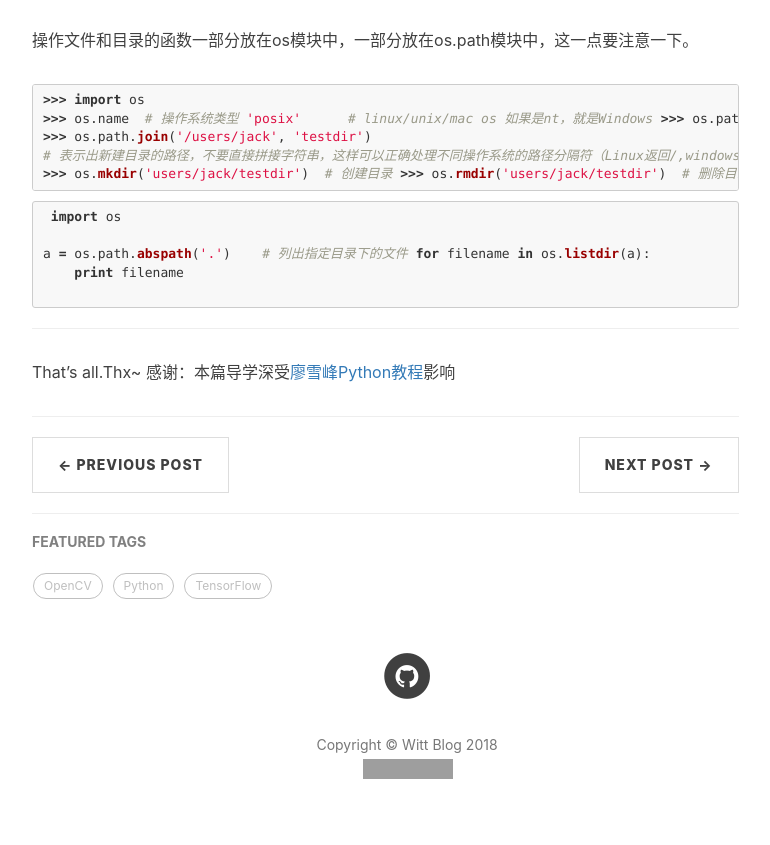
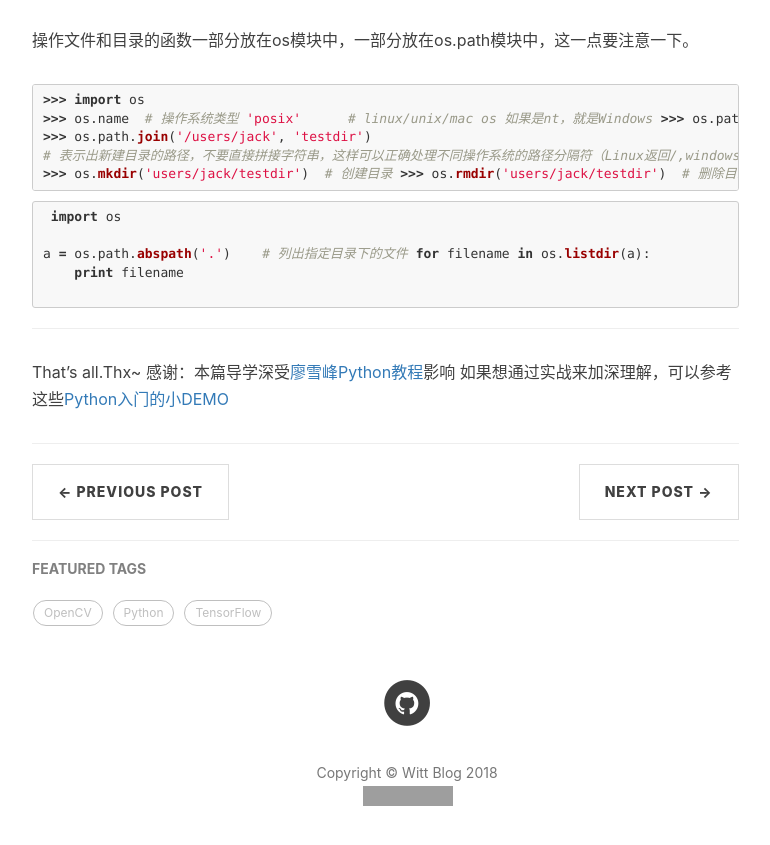
Before and after one commit to primetong/primetong.github.io, a Jekyll site: the page built from _posts/2018-03-31-tensorflow-python.markdown, in a window 1280 px wide and 900 px high, scrolled down 12118 px. Shown: the top 845 px of the window, without its empty margins (233-1003 px from the left). Built offline with Jekyll 4.4.1, drawn with Linux system fonts in a browser that asks for light colours; nearby versions of some CDN libraries; comment, search, counter and statistics services are not loaded; grey boxes are pictures that could not be loaded.

Commit message:
Post tensorflow-python

```diff
--- a/_posts/2018-03-31-tensorflow-python.markdown
+++ b/_posts/2018-03-31-tensorflow-python.markdown
@@ -555,3 +555,4 @@ for filename in os.listdir(a):
 ***
 That's all.Thx~
 感谢：本篇导学深受[廖雪峰Python教程](https://www.liaoxuefeng.com/wiki/001374738125095c955c1e6d8bb493182103fac9270762a000)影响
+如果想通过实战来加深理解，可以参考这些[Python入门的小DEMO](https://github.com/primetong/LearningCollectionOfWitt/tree/master/2017.TensorFlow%26Python/2.python_syntax)
```
